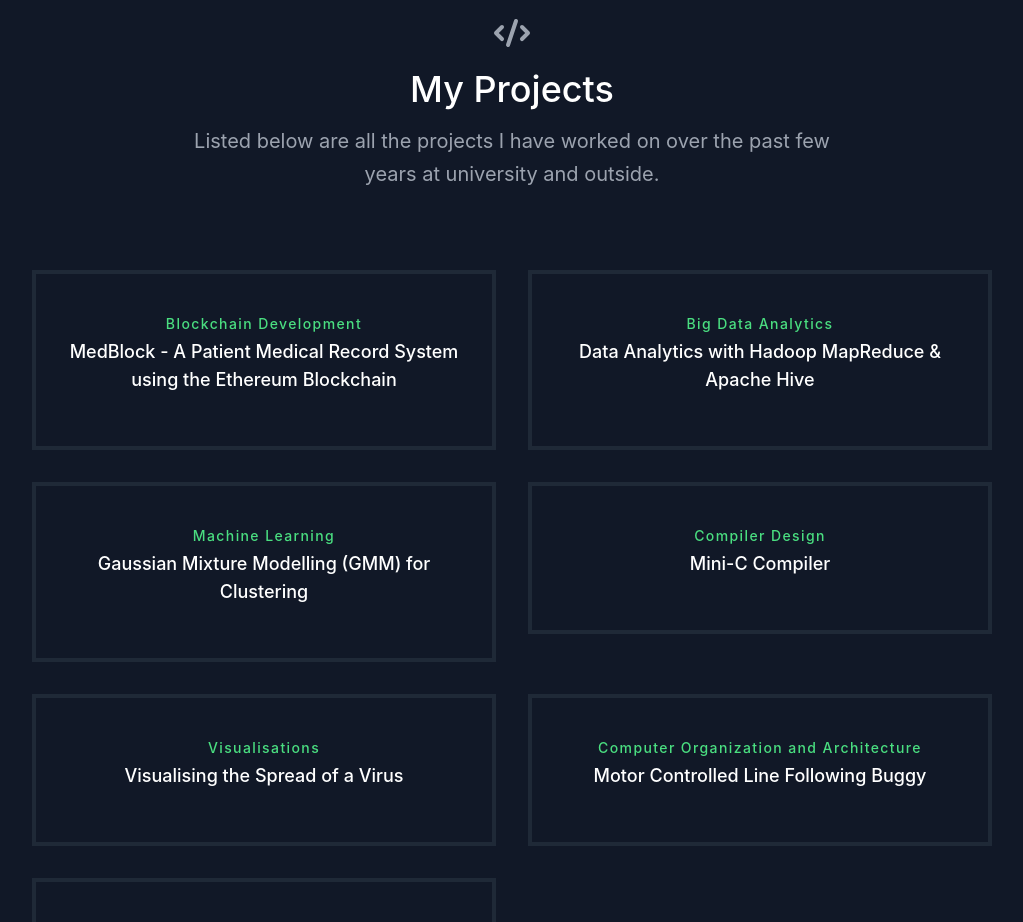
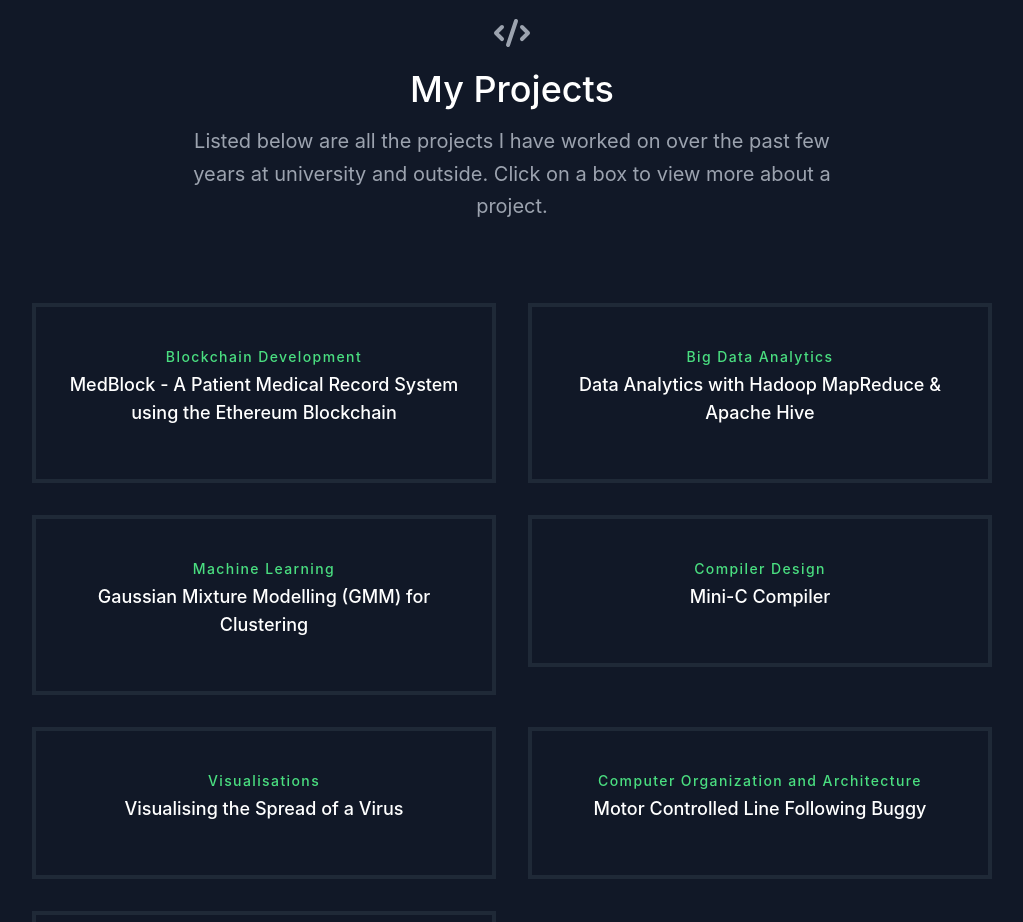
Before and after one commit to karan2605/Personal-Portfolio, a React (Create React App) app: page / in a window 1280 px wide. Shown: the part 1700-2622 px from the top of the page, without its empty margins (128-1151 px from the left). Built offline with nearby package versions, Linux system fonts and the light colour scheme.

Commit message:
changed project description

```diff
--- a/src/components/Projects.js
+++ b/src/components/Projects.js
@@ -6,9 +6,7 @@
   const [show, setShow] = useState(-1);
 
   const onClickHandle = (i) => {
-
     setShow(show === i ? -1 : i);
-
   };
 
   return (
@@ -21,7 +19,7 @@
           </h1>
           <p className="lg:w-2/3 mx-auto leading-relaxed text-xl">
             Listed below are all the projects I have worked on over the past few years
-            at university and outside.
+            at university and outside. Click on a box to view more about a project.
           </p>
         </div>
         <div className="flex flex-wrap -m-4">
```
